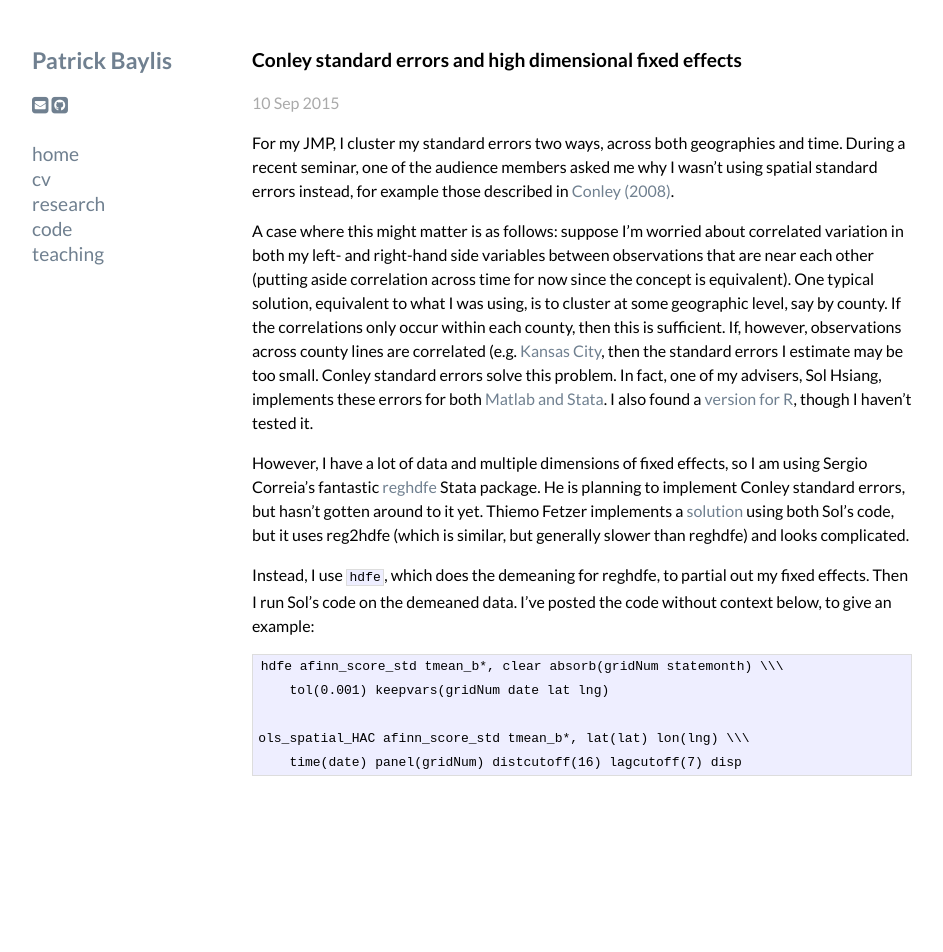
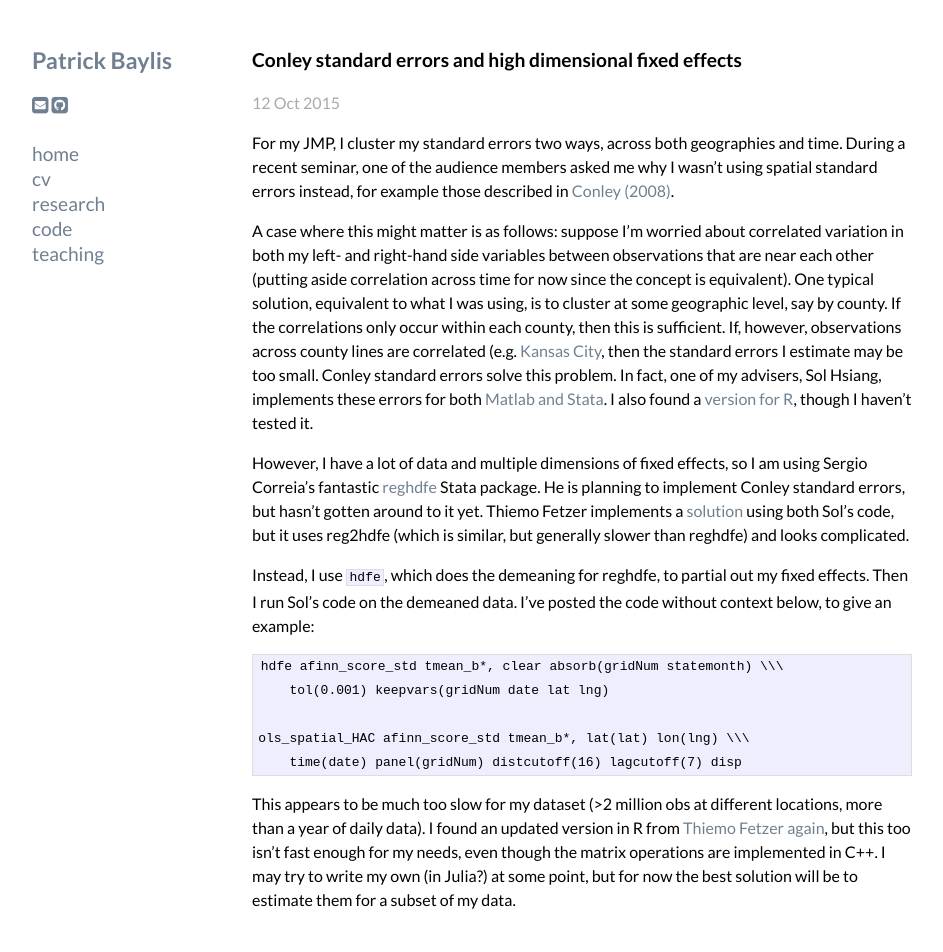
Before and after one commit to pbaylis/pbaylis.github.io, a Jekyll site: the page built from _posts/2015-10-12-conley-se-and-fe.markdown, in a window 1280 px wide. Shown: the whole page, without its empty margins (168-1111 px from the left). Built offline with Jekyll 4.4.1, drawn with Linux system fonts in a browser that asks for light colours; nearby versions of some CDN libraries; Markdown is read by kramdown in place of the engine named in the settings.

Commit message:
new posts

```diff
--- a/_posts/2015-10-12-conley-se-and-fe.markdown
+++ b/_posts/2015-10-12-conley-se-and-fe.markdown
@@ -1,7 +1,7 @@
 ---
 layout: post
 title:  "Conley standard errors and high dimensional fixed effects"
-date:   2015-09-10
+date:   2015-10-12
 categories: Conley, standard errors, high dimensional, fixed effects
 ---
 
@@ -18,3 +18,5 @@ Instead, I use `hdfe`, which does the demeaning for reghdfe, to partial out my f
 
     ols_spatial_HAC afinn_score_std tmean_b*, lat(lat) lon(lng) \\\
         time(date) panel(gridNum) distcutoff(16) lagcutoff(7) disp
+
+This appears to be much too slow for my dataset (>2 million obs at different locations, more than a year of daily data). I found an updated version in R from [Thiemo Fetzer again](http://freigeist.devmag.net/economics/936-spatial-temporal-autocorrelation-correction-with-r-conley.html), but this too isn't fast enough for my needs, even though the matrix operations are implemented in C++. I may try to write my own (in Julia?) at some point, but for now the best solution will be to estimate them for a subset of my data.
```
Also changed, not shown: _posts/2015-10-15-julia.markdown (added, +17 -0 lines).
